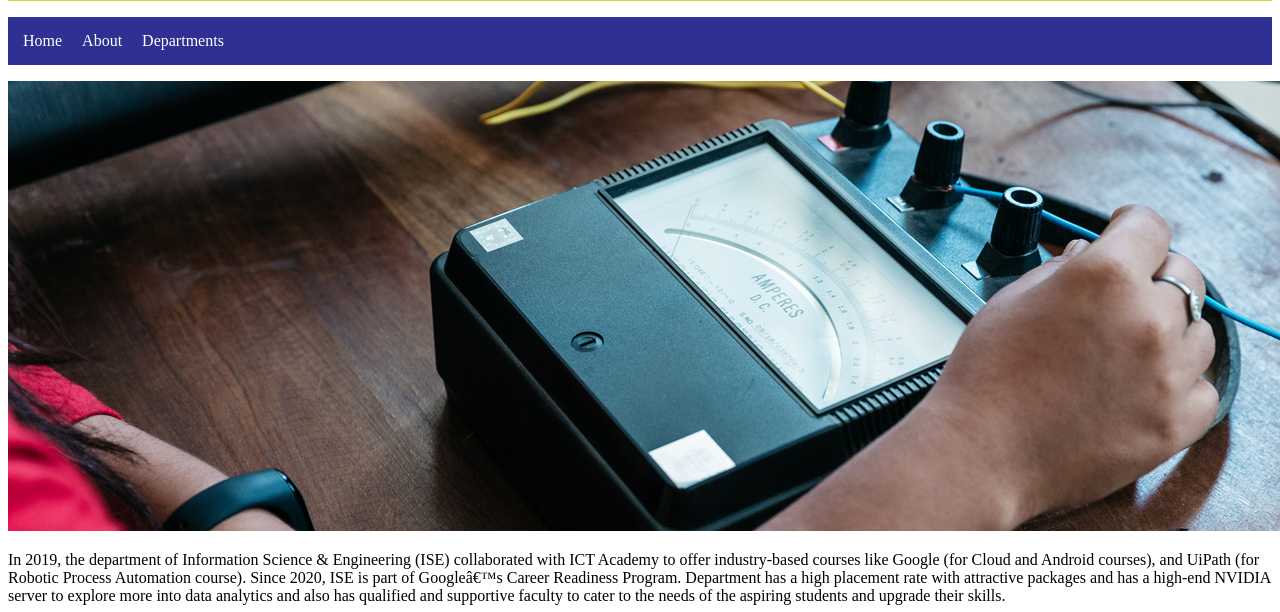
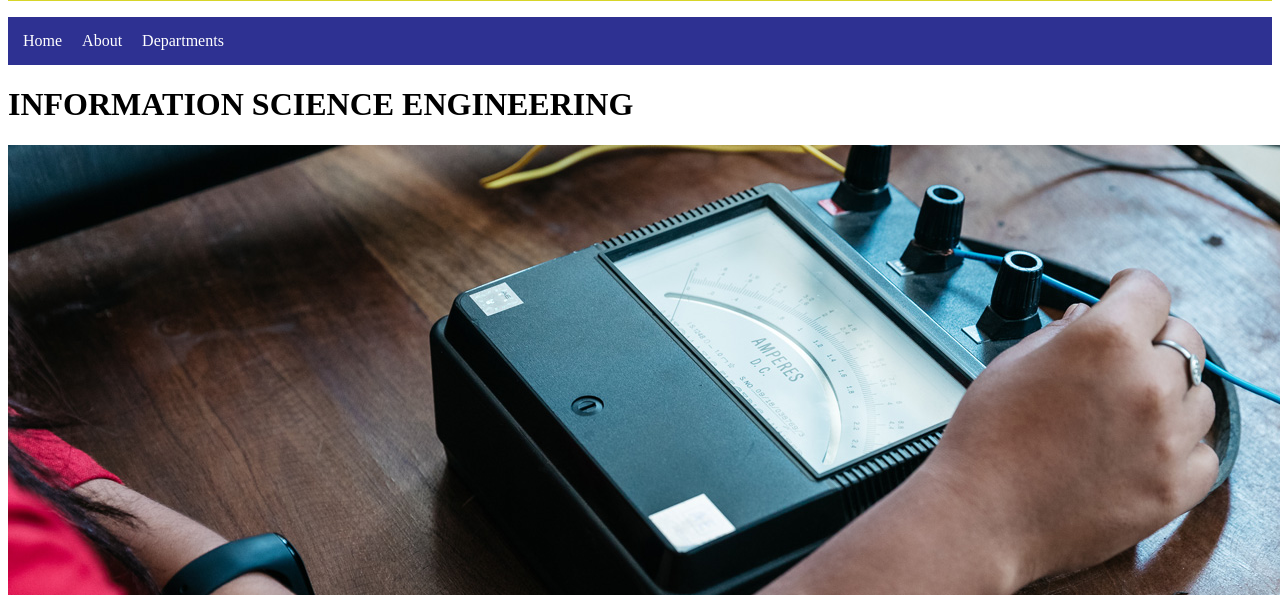
Before and after one commit to gautamcs037/expmnt2.github.io, a plain HTML site: page is.html in a window 1280 px wide. Shown: the part 165-777 px from the top of the page. Drawn offline with Linux system fonts and the light colour scheme.

Commit message:
Update is.html

```diff
--- a/is.html
+++ b/is.html
@@ -36,6 +36,7 @@
                 </ul>
             </nav>
             <main>
+                <h1>INFORMATION SCIENCE ENGINEERING</h1>
                 <img src="information-science-engineering.jpg">
                 <p>In 2019, the department of Information Science & Engineering (ISE) collaborated with ICT Academy to offer industry-based courses like Google (for Cloud and Android courses), and UiPath (for Robotic Process Automation course). Since 2020, ISE is part of Google’s Career Readiness Program. Department has a high placement rate with attractive packages and has a high-end NVIDIA server to explore more into data analytics and also has qualified and supportive faculty to cater to the needs of the aspiring students and upgrade their skills.</p>
             </main>
```
